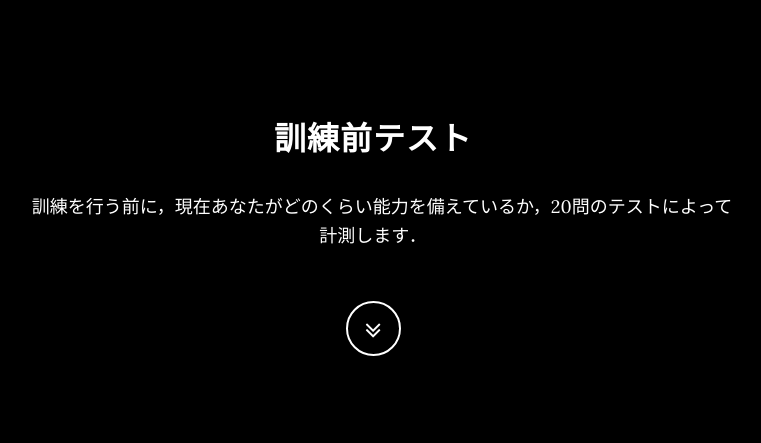
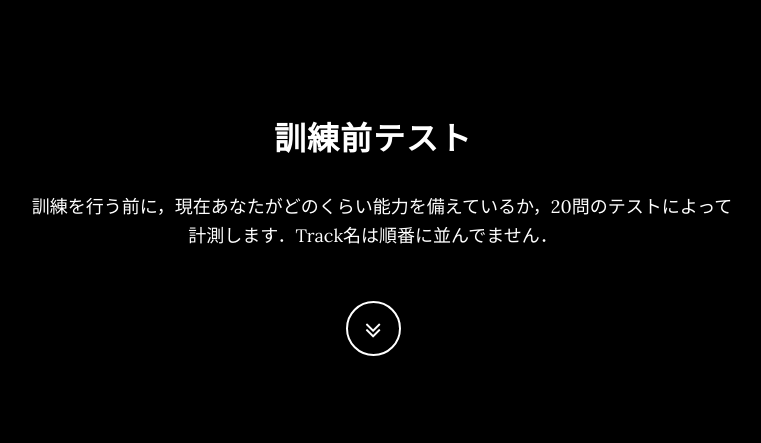
Before and after one commit to NumbTyler/beatcount, a Django app: page /test1.html in a window 1280 px wide. Shown: the part 80-523 px from the top of the page, without its empty margins (267-1028 px from the left). Run offline with Django 3.2, Linux system fonts and the light colour scheme; some libraries are stand-ins or nearby versions.

Commit message:
fix explain

```diff
--- a/beatcount/templates/beatcount/test1.html
+++ b/beatcount/templates/beatcount/test1.html
@@ -8,7 +8,7 @@
         <div class="row">
             <div class="col-lg-8 mx-auto">
                 <h2>訓練前テスト</h2>
-            <p>　訓練を行う前に，現在あなたがどのくらい能力を備えているか，20問のテストによって計測します．
+            <p>　訓練を行う前に，現在あなたがどのくらい能力を備えているか，20問のテストによって計測します．Track名は順番に並んでません．
                 </p>
                 <a href="#Name" class="btn btn-circle js-scroll-trigger">
                     <i class="fa fa-angle-double-down animated"></i>
--- a/beatcount/templates/beatcount/test2.html
+++ b/beatcount/templates/beatcount/test2.html
@@ -7,7 +7,7 @@
         <div class="row">
             <div class="col-lg-8 mx-auto">
                 <h2>訓練後テスト</h2>
-            <p>　学習効果を把握するため，はじめに行なった20問と同じ難易度のテストをもう一度行なってもらいます．
+            <p>　学習効果を把握するため，はじめに行なった20問と同じ難易度のテストをもう一度行なってもらいます．Track名は順番に並んでません．
                 </p>
                 <a href="#Name" class="btn btn-circle js-scroll-trigger">
                     <i class="fa fa-angle-double-down animated"></i>
```
